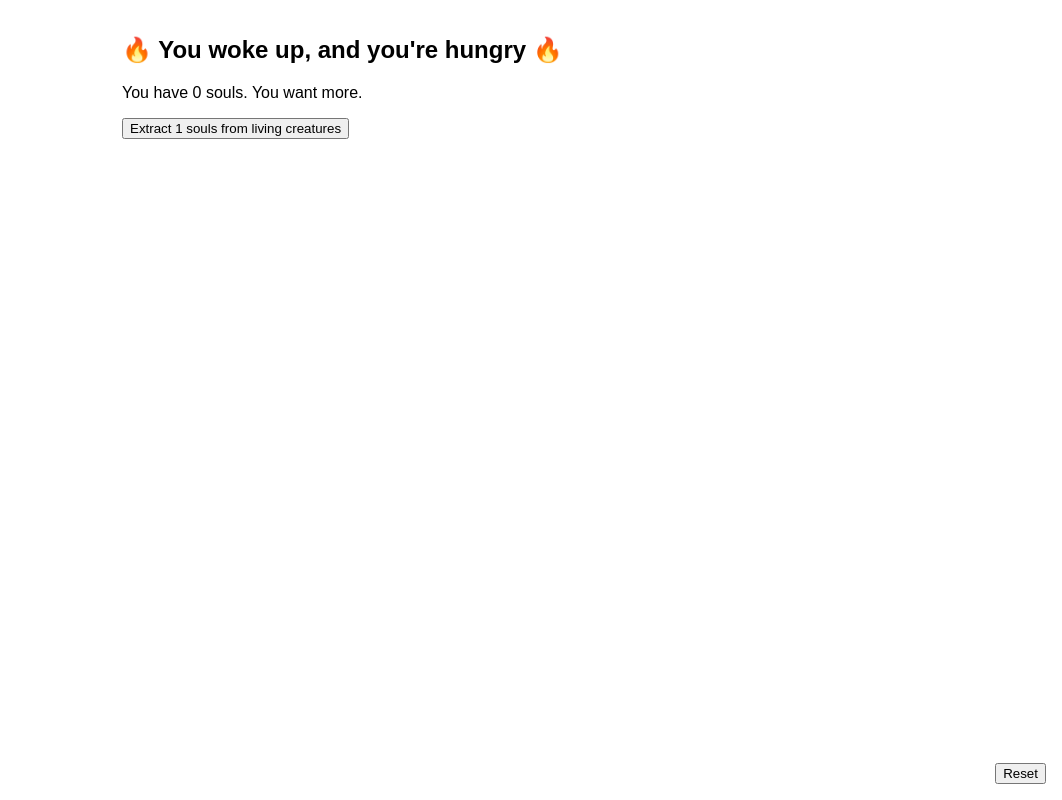
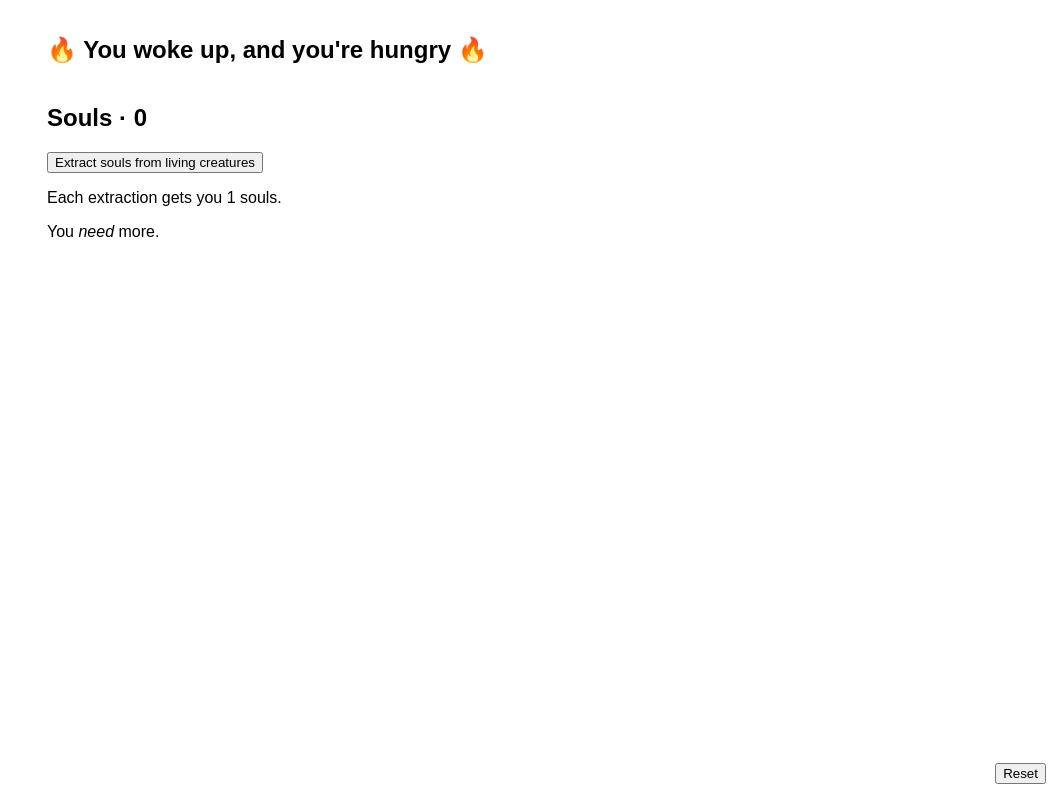
Before and after one commit to agateblue/demonology, a Vue app: page /#/ in a window 1280 px wide. Shown: the whole page, without its empty margins (218-1280 px from the left). Built offline with nearby package versions, Linux system fonts and the light colour scheme.

Commit message:
Added ocultists

```diff
--- a/src/store.js
+++ b/src/store.js
@@ -26,12 +26,15 @@ export const DEFAULT_VALUES = {
   clicks: 0,
   souls: 0,
   minions: 0,
+  occultists: 0,
   upgrades: [],
 }
 
 export const CONSTANTS = {
   'minions.baseCost': 15,
   'minions.basePower': 1,
+  'occultists.baseCost': 10,
+  'occultists.basePower': 1,
   'tick.duration': 1000,  // in milliseconds
 }
 
@@ -53,24 +56,6 @@ const UPGRADES = sortBy([
     value: 2,
   },
   {
-    id: "minions.hunt.1",
-    name: "Hounds",
-    description: "Send your minions hunting, giving you ${value}% of your souls extraction value every second",
-    modifier: additiveUpgrade,
-    cost: 100,
-    value: 0.3,
-    valueFormatter: (v) => {return v * 100}
-  },
-  {
-    id: "minions.hunt.2",
-    name: "Nets",
-    description: "Hunting improved by ${value}% (additive)",
-    modifier: additiveUpgrade,
-    cost: 150,
-    value: 0.2,
-    valueFormatter: (v) => {return v * 100}
-  },
-  {
     id: "clicks.lifetime.1",
     name: "Disturbing presence",
     description: "Increase souls extraction based on manual soul extractions during this lifetime",
@@ -90,11 +75,15 @@ function getSoulsPerClick(state, activeUpgrades) {
     0,
     state,
     filterUpgrades(activeUpgrades, 'clicks.lifetime.'),
-  ) + (state.current.minions * applyUpgrades(
+  ) + (state.current.minions * getMinionPower(state, activeUpgrades))
+}
+
+function getMinionPower(state, activeUpgrades) {
+  return applyUpgrades(
     CONSTANTS['minions.basePower'],
     state,
     filterUpgrades(activeUpgrades, 'minions.power.'),
-  ))
+  )
 }
 
 const VALUES_COMPUTER = {
@@ -103,17 +92,26 @@ const VALUES_COMPUTER = {
   },
   'souls.perTick': (state, activeUpgrades) => {
     let buff = applyUpgrades(
-      0,
+      state.current.occultists,
       state,
-      filterUpgrades(activeUpgrades, 'minions.hunt.'),
+      filterUpgrades(activeUpgrades, 'noop.'),
     )
-    return getSoulsPerClick(state, activeUpgrades) * (0 + buff)
+    return getSoulsPerClick(state, activeUpgrades) * buff
   },
   'minions.enabled': (state) => {
     return state.total.souls >= CONSTANTS['minions.baseCost']
   },
+  'minions.power': (state, activeUpgrades) => {
+    return getMinionPower(state, activeUpgrades)
+  },
   'minions.cost': (state) => {
     return (state.lifetime.minions + 1) * CONSTANTS['minions.baseCost']
+  },
+  'occultists.enabled': (state) => {
+    return state.total.minions >= CONSTANTS['occultists.baseCost']
+  },
+  'occultists.cost': (state) => {
+    return (state.lifetime.occultists + 1) * CONSTANTS['occultists.baseCost']
   },
   'upgrades.enabled': (state) => {
     return state.total.souls >= UPGRADES[0].cost
@@ -180,6 +178,15 @@ export default createStore({
       state.current.souls -= cost
       state.current.upgrades.push(id)
     },
+    recruitOccultist (state, {value, cost}) {
+      let available = state.current.minions
+      if (available < cost) {
+        console.warn(`Cannot recruit occultists for ${cost}: only ${available} available`);
+        return
+      }
+      state.current.minions -= cost
+      inc(state, {name: 'occultists', value})
+    },
 
   },
   getters: {
--- a/src/styles.css
+++ b/src/styles.css
@@ -5,7 +5,7 @@
   --spacing-3: 1em;
   --spacing-4: 1.5em;
 
-  --body-width: 600px;
+  --body-width: 750px;
 
   --border-color: #EEEEEE;
 }
@@ -60,6 +60,34 @@ img {
   display: block;
   margin-left: auto;
   margin-right: auto;
+}
+
+
+.row {
+  display: inline-flex;
+  flex-wrap: wrap;
+  width: 100%;
+}
+.row > * {
+  margin: 0;
+  margin-bottom: 0 !important;
+  width: 0;
+  flex: 1 1 0;
+}
+.row > *:not(:first-child) {
+  margin-left: 1em;
+}
+
+
+@media screen and (max-width: 600px) {
+  .row.stackable {
+    display: block;
+  }
+  .row.stackable > * {
+    width: 100%;
+    margin-left: 0;
+    margin-bottom: var(--spacing-2);
+  }
 }
 
 .mx-0 {
--- a/src/views/Home.vue
+++ b/src/views/Home.vue
@@ -1,33 +1,56 @@
 <template>
   <section class="py-3">
+    <h1>🔥 You woke up, and you're hungry 🔥</h1>
+    <div class="stackable row">
       <div>
-      <h1>🔥 You woke up, and you're hungry 🔥</h1>
+        <h2>
+          Souls · {{ formatNumber(parseInt($store.state.current.souls), $store.state.settings.notation) }}
+        </h2>
+        <button @click.prevent="$store.commit('increment', {name: 'clicks', value: 1}); $store.commit('increment', {name: 'souls', value: $store.getters['values']['souls.perClick']})">
+          Extract souls from living creatures
+        </button>
         <p>
-        You have {{ formatNumber(parseInt($store.state.current.souls), $store.state.settings.notation) }} souls. You want more.
+          Each extraction gets you {{ formatNumber(parseInt($store.getters['values']['souls.perClick']), $store.state.settings.notation) }} souls.
         </p>
-      <button @click.prevent="$store.commit('increment', {name: 'clicks', value: 1}); $store.commit('increment', {name: 'souls', value: $store.getters['values']['souls.perClick']})">
-        Extract {{ formatNumber($store.getters['values']['souls.perClick'], $store.state.settings.notation) }} souls from living creatures
-      </button>
-      <p v-if="$store.getters['values']['souls.perTick'] > 0">
-        Your minions hunt {{ formatNumber($store.getters['values']['souls.perTick'], $store.state.settings.notation) }} souls each second.
+        <p>
+          You <i>need</i> more.
         </p>
       </div>
 
       <div v-if="$store.getters['values']['minions.enabled']">
-      <hr>
-      <h2>Minions</h2>
-      <p>
-        You have {{ formatNumber($store.state.current.minions, $store.state.settings.notation) }} minions.
-      </p>
+        <h2>
+          Minions ·
+          {{ formatNumber($store.state.current.minions, $store.state.settings.notation) }}
+        </h2>
         <button
           :disabled="$store.state.current.souls < $store.getters.values['minions.cost']"
           @click.prevent="$store.commit('purchase', {name: 'minions', value: 1, cost: $store.getters.values['minions.cost'] })"
         >
           Subjugate 1 minion for {{ formatNumber($store.getters.values['minions.cost'], $store.state.settings.notation) }} souls.
         </button>
+        <p>
+          They improve souls extraction by {{ formatNumber(parseInt($store.getters['values']['minions.power'] * $store.state.current.minions), $store.state.settings.notation) }}.
+        </p>
       </div>
+      <div v-if="$store.getters['values']['occultists.enabled']">
+        <h2>
+          Occultists
+          ·
+          {{ formatNumber($store.state.current.occultists, $store.state.settings.notation) }}
+        </h2>
+        <button
+          :disabled="$store.state.current.minions < $store.getters.values['occultists.cost']"
+          @click.prevent="$store.commit('recruitOccultist', {value: 1, cost: $store.getters.values['occultists.cost'] })"
+        >
+          Sacrifice {{ formatNumber($store.getters.values['occultists.cost'], $store.state.settings.notation) }} minions to recruit 1 occultist.
+        </button>
+        <p v-if="$store.getters['values']['souls.perTick'] > 0">
+          They harvest {{ formatNumber(parseInt($store.getters['values']['souls.perTick']), $store.state.settings.notation) }} souls/second.
+        </p>
+      </div>
+    </div>
+    <div class="stackable row">
       <div v-if="$store.getters['values']['upgrades.enabled']">
-      <hr>
         <h2>Upgrades</h2>
         <table>
           <tbody>
@@ -54,6 +77,7 @@
           </tbody>
         </table>
       </div>
+    </div>
     <div style="position: fixed; bottom: 1em; right: 1em">
       <button @click.prevent="$store.commit('reset')">
         Reset
```
Lines whose indentation alone changed are shown as unchanged.
